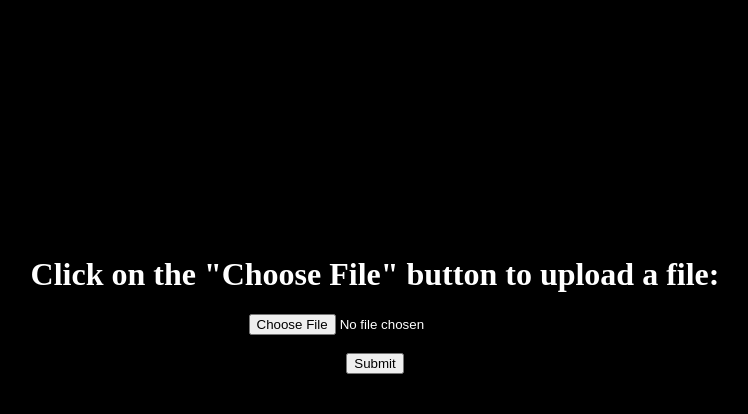
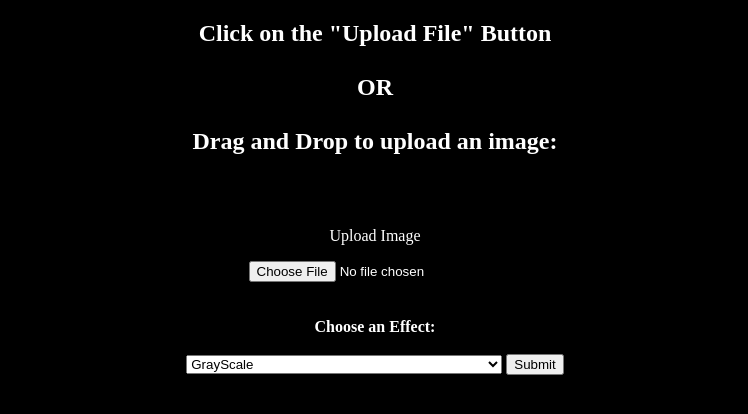
Before and after one commit to AbhayAravinda/Green_Cloud_Computing_Image_Processing, a Django app: page / in a window 1280 px wide. Shown: the top 414 px of the page, without its empty margins (265-1013 px from the left). Run offline with Django 3.2, Linux system fonts and the light colour scheme; some libraries are stand-ins or nearby versions.

Commit message:
Update frontend.html

```diff
--- a/green_cloud_computing/templates/frontend.html
+++ b/green_cloud_computing/templates/frontend.html
@@ -9,15 +9,28 @@
 </head>
 <body>
 	<center>
-		<h1>Click on the "Choose File" button to upload a file:</h1>
-		<form action="/upload_image" method="POST" enctype="multipart/form-data">
-			<!--TODO @Nischal change hardocded url to jinja syntax-->
-			{% csrf_token %}
-			<input type="file" id="myFile" name="filename" accept="image/jpg, image/jpeg, image/png" onchange="readURL(this)"><br><br>
-			<input type="submit" onclick="myFunction()"><br><br>
-			<div>
-				<img id="image" src="#" alt="your image"/>
-			</div>
+		<h2>Click on the "Upload File" Button<br><br> OR <br><br>Drag and Drop to upload an image:</h2><br><br>
+		<form action="{% url 'upload_image' %}" method="POST" enctype="multipart/form-data">
+			<div class="upload">
+				<p id="para">Upload Image</p>
+				<div>
+					<img id="image" src="#" alt="your image"/>
+				</div>
+				<input class="hide_file" type="file" id="myFile" name="filename" accept="image/jpg, image/jpeg, image/png" onchange="readURL(this)">
+			</div><br><br>
+			<label for="imgUpload"><b>Choose an Effect:</b></label><br><br>
+			<select name="imgUpload" id="imgUpload">
+				<option value="grayscale">GrayScale</option>
+				<option value="histogram">Histogram Equilization (along Y axis)</option>
+				<option value="gaussian">Gaussian Blur</option>
+				<option value="increase">Brightness Increase</option>
+				<option value="decrease">Brightness Decrease</option>
+				<option value="inversion">Color Inversion</option>
+				<option value="negative">Negative Image</option>
+				<option value="sepia">Sepia Effect</option>
+				<option value="clahe">Contrast Limited Adaptive Histogram Equalization</option>
+			</select>
+			<input type="submit" onclick="myFunction()" id="search">
 		</form>
 	</center>
 	<script src="script.js"></script>
```
